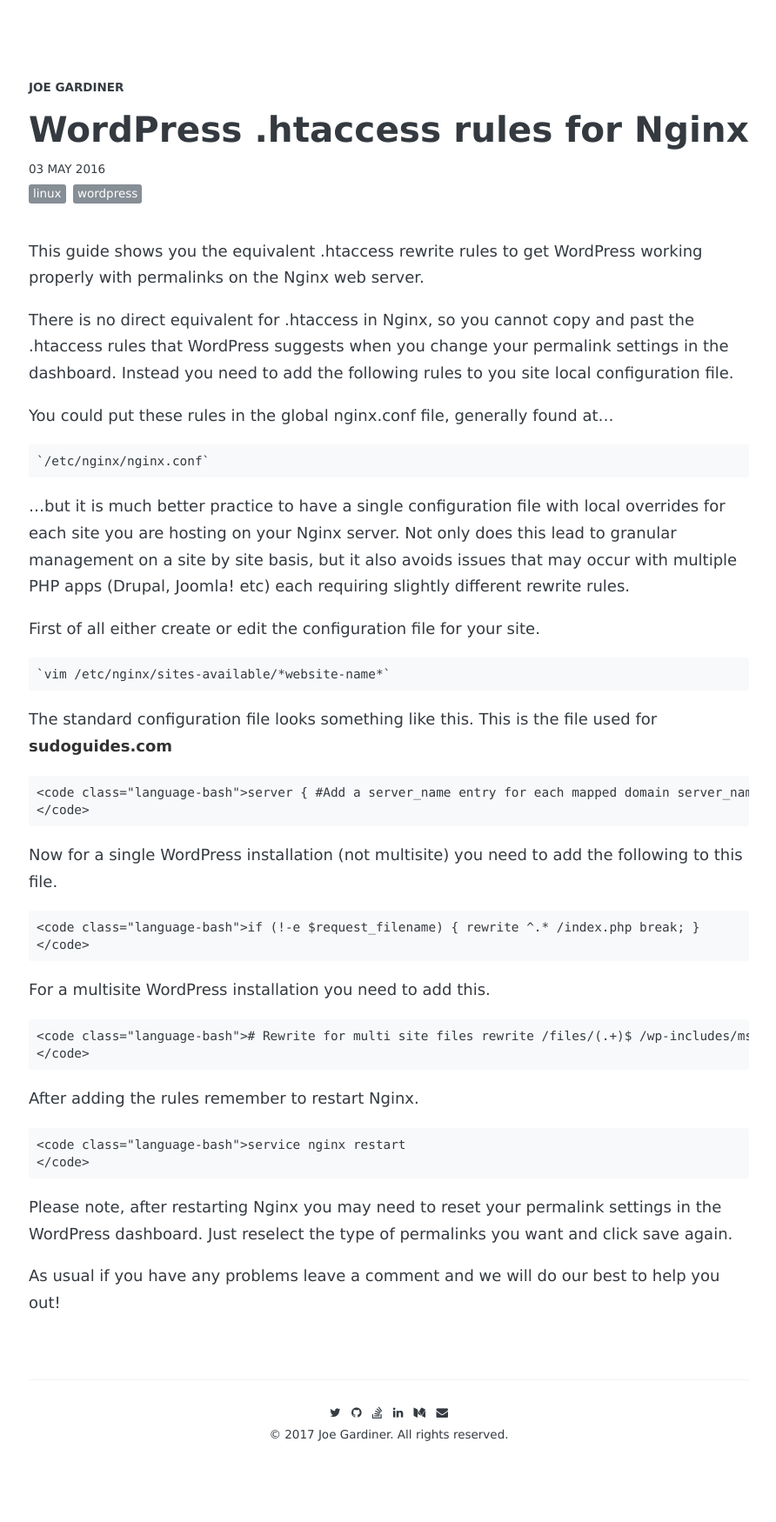
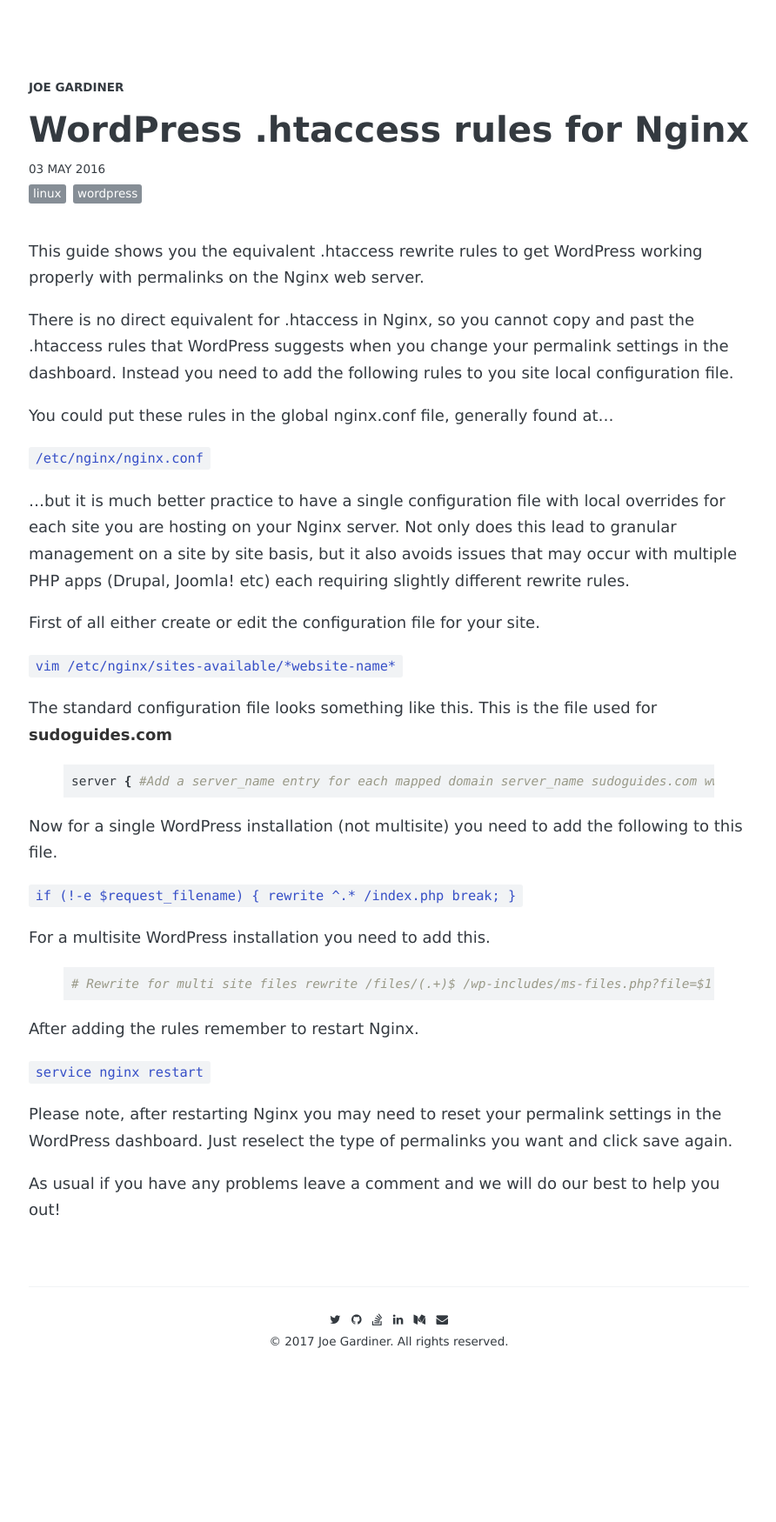
Before and after one commit to grdnrio/grdnrio-blog, a Jekyll site: the page built from _posts/2016-05-03-wordpress-htaccess-rules-for-nginx.markdown, in a window 1280 px wide. Shown: the whole page at 87% size, without its empty margins (193-1085 px from the left). Built offline with Jekyll 4.4.1, drawn with Linux system fonts in a browser that asks for light colours; some web fonts are replaced; comment, search, counter and statistics services are not loaded; after the commit the page ends 1644 px from its top, so only the background shows below that.

Commit message:
bash highlighting

```diff
--- a/_posts/2016-05-03-wordpress-htaccess-rules-for-nginx.markdown
+++ b/_posts/2016-05-03-wordpress-htaccess-rules-for-nginx.markdown
@@ -14,70 +14,34 @@ There is no direct equivalent for .htaccess in Nginx, so you cannot copy and pas
 
 You could put these rules in the global nginx.conf file, generally found at…
 
-    `/etc/nginx/nginx.conf`
+`/etc/nginx/nginx.conf`
 
 …but it is much better practice to have a single configuration file with local overrides for each site you are hosting on your Nginx server. Not only does this lead to granular management on a site by site basis, but it also avoids issues that may occur with multiple PHP apps (Drupal, Joomla! etc) each requiring slightly different rewrite rules.
 
 First of all either create or edit the configuration file for your site.
 
-    `vim /etc/nginx/sites-available/*website-name*`
+`vim /etc/nginx/sites-available/*website-name*`
 
 The standard configuration file looks something like this. This is the file used for **sudoguides.com**
 
-
-
-
-
-    <code class="language-bash">server { #Add a server_name entry for each mapped domain server_name sudoguides.com www.sudoguides.com; server_name sudoguides.co.uk www.sudoguides.co.uk; server_name sudoguides.net www.sudoguides.net; access_log /srv/www/sudoguides.com/logs/access.log; error_log /srv/www/sudoguides.com/logs/error.log; root /srv/www/sudoguides.com/public_html; location ~ .php$ { include /etc/nginx/fastcgi_params; fastcgi_pass 127.0.0.1:9000; fastcgi_index index.php; fastcgi_param SCRIPT_FILENAME /srv/www/sudoguides.com/public_html$fastcgi_script_name; } }
-    </code>
-
-
-
-
+{% highlight bash %}
+server { #Add a server_name entry for each mapped domain server_name sudoguides.com www.sudoguides.com; server_name sudoguides.co.uk www.sudoguides.co.uk; server_name sudoguides.net www.sudoguides.net; access_log /srv/www/sudoguides.com/logs/access.log; error_log /srv/www/sudoguides.com/logs/error.log; root /srv/www/sudoguides.com/public_html; location ~ .php$ { include /etc/nginx/fastcgi_params; fastcgi_pass 127.0.0.1:9000; fastcgi_index index.php; fastcgi_param SCRIPT_FILENAME /srv/www/sudoguides.com/public_html$fastcgi_script_name; } }
+{% endhighlight %}
 
 Now for a single WordPress installation (not multisite) you need to add the following to this file.
 
-
-
-
-
-    <code class="language-bash">if (!-e $request_filename) { rewrite ^.* /index.php break; }
-    </code>
-
-
-
-
+`if (!-e $request_filename) { rewrite ^.* /index.php break; }`
 
 For a multisite WordPress installation you need to add this.
 
-
-
-
-
-    <code class="language-bash"># Rewrite for multi site files rewrite /files/(.+)$ /wp-includes/ms-files.php?file=$1 last; # Rewrite for wordpress if (!-e $request_filename) { rewrite ^(.+)$ /index.php?q=$1 last; }
-    </code>
-
-
-
-
+{% highlight bash %}
+# Rewrite for multi site files rewrite /files/(.+)$ /wp-includes/ms-files.php?file=$1 last; # Rewrite for wordpress if (!-e $request_filename) { rewrite ^(.+)$ /index.php?q=$1 last; }
+{% endhighlight %}
 
 After adding the rules remember to restart Nginx.
 
-
-
-
-
-    <code class="language-bash">service nginx restart
-    </code>
-
-
-
-
+`service nginx restart`
 
 Please note, after restarting Nginx you may need to reset your permalink settings in the WordPress dashboard. Just reselect the type of permalinks you want and click save again.
 
-
-
-
-
 As usual if you have any problems leave a comment and we will do our best to help you out!
```
